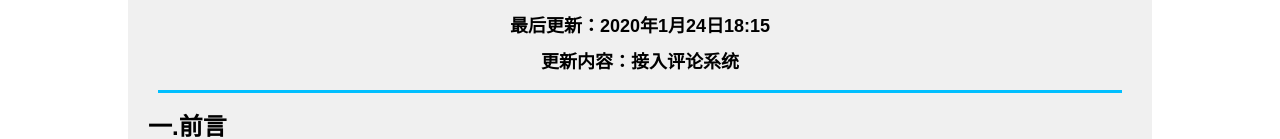
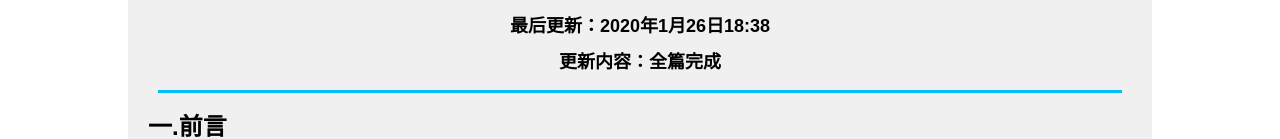
Before and after one commit to Sora-Sou/SoraPage, a plain HTML site: page tutorial/OneNote/OneNote.html in a window 1280 px wide. Shown: the part 255-394 px from the top of the page. Drawn offline with Linux system fonts and the light colour scheme; a script that the page names is missing.

Commit message:
onenote-1.1 修改最后更新

```diff
--- a/tutorial/OneNote/OneNote.html
+++ b/tutorial/OneNote/OneNote.html
@@ -21,8 +21,8 @@
 
         <div class="centralImg">
             <img src="OneNoteIcon.jpg" width="40%" alt="OneNote的图标">
-            <h2>最后更新：2020年1月24日18:15</h2>
-            <h2>更新内容：接入评论系统</h2>
+            <h2>最后更新：2020年1月26日18:38</h2>
+            <h2>更新内容：全篇完成</h2>
         </div>
 
         <div class="line"></div>
```
